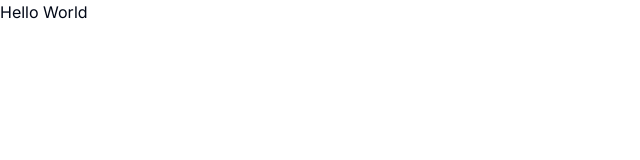
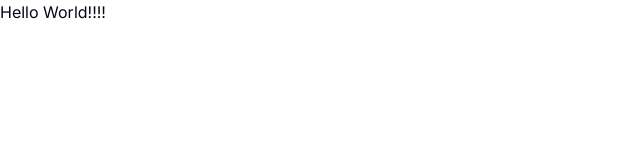
Before and after one commit to whatDeepak/lms-platform, a Next.js app: page / in a window 1280 px wide. Shown: the top 160 px of the page, without its empty margins (0-640 px from the left). Built offline with nearby package versions, Linux system fonts and the light colour scheme.

Commit message:
initial push

```diff
--- a/app/(dashboard)/(routes)/page.tsx
+++ b/app/(dashboard)/(routes)/page.tsx
@@ -2,6 +2,6 @@ import Image from "next/image";
 
 export default function Home() {
   return (
-    <p>Hello World</p>
+    <p>Hello World!!!!</p>
   );
 }
```
